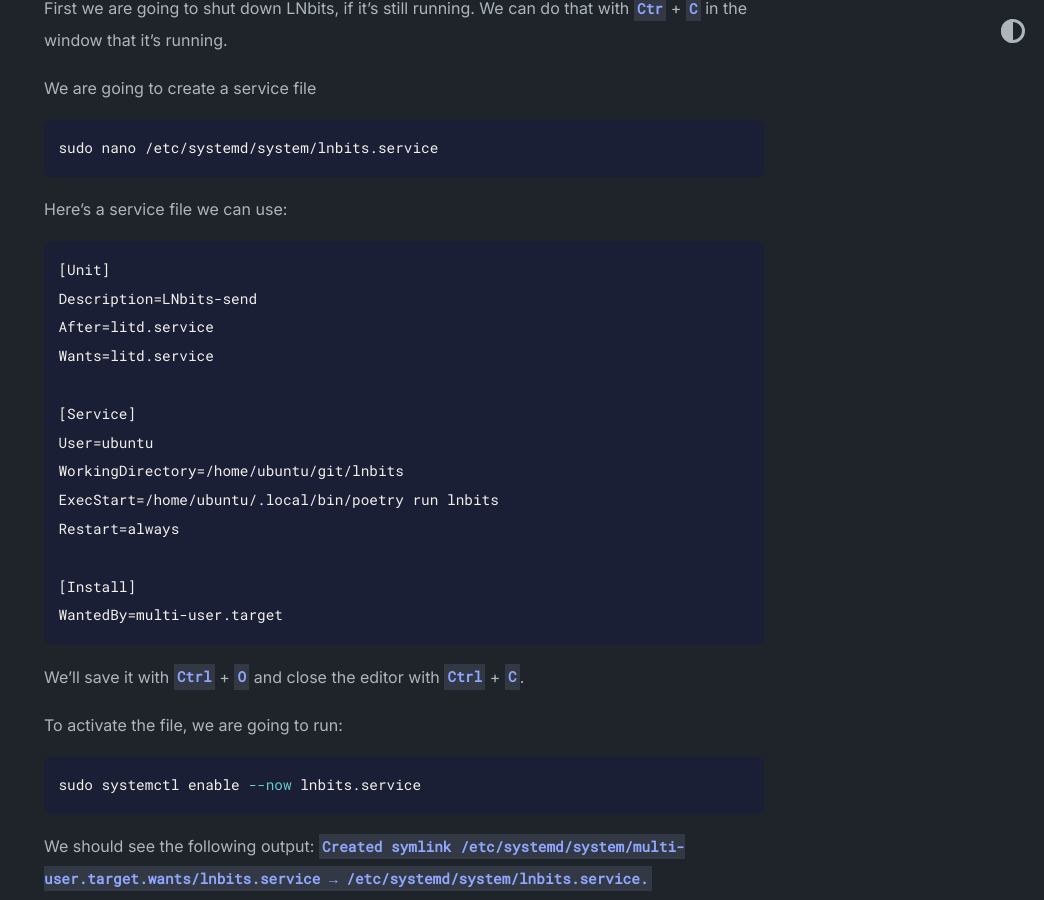
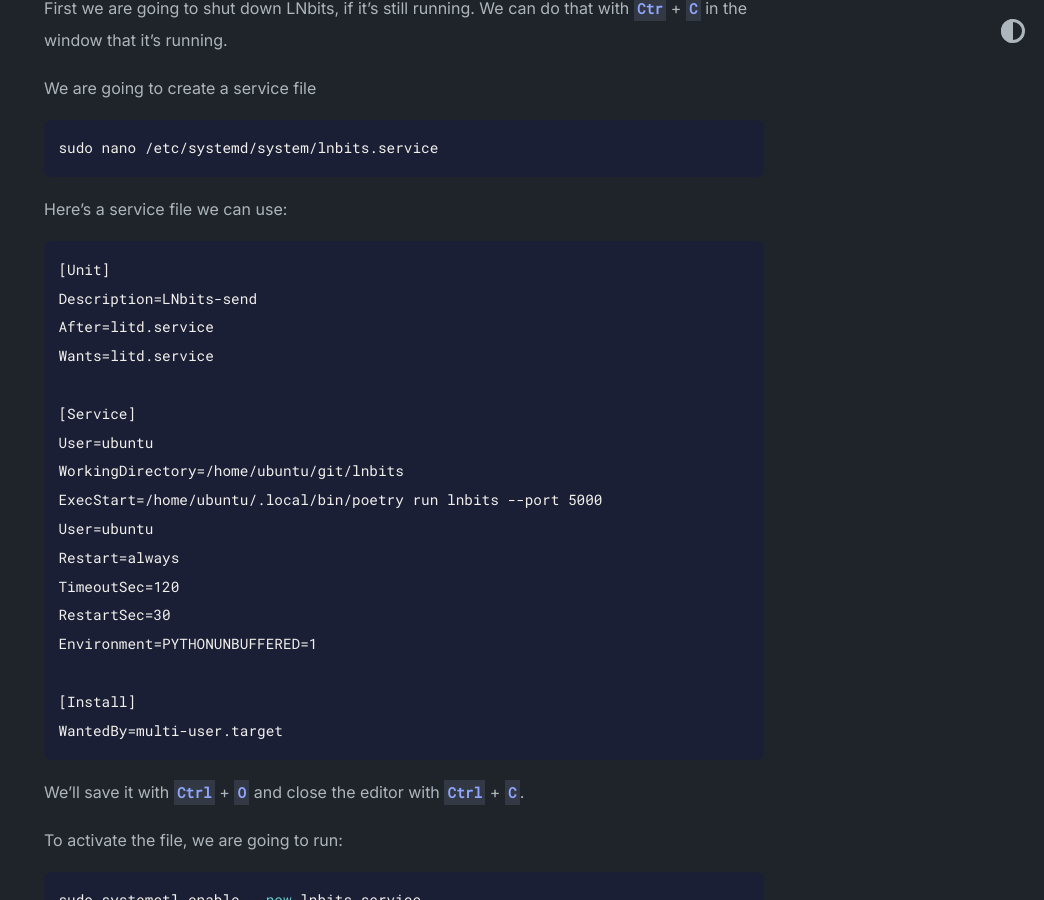
Before and after one commit to VancouverBitdevs/nodeacademy, a Jekyll site: the page built from _posts/2023-08-29-lnbits.md, in a window 1280 px wide and 900 px high, scrolled down 5542 px. Shown: the whole window, without its empty margins (236-1280 px from the left). Built offline with Jekyll 4.4.1, drawn with Linux system fonts in a browser that asks for light colours; some of the changed text lies outside the part shown.

Commit message:
Update 2023-08-29-lnbits.md
Edit the lnbits.service to get run

```diff
--- a/_posts/2023-08-29-lnbits.md
+++ b/_posts/2023-08-29-lnbits.md
@@ -180,8 +180,12 @@ Wants=litd.service
 [Service]
 User=ubuntu
 WorkingDirectory=/home/ubuntu/git/lnbits
-ExecStart=/home/ubuntu/.local/bin/poetry run lnbits
+ExecStart=/home/ubuntu/.local/bin/poetry run lnbits --port 5000
+User=ubuntu
 Restart=always
+TimeoutSec=120
+RestartSec=30
+Environment=PYTHONUNBUFFERED=1
 
 [Install]
 WantedBy=multi-user.target
```
